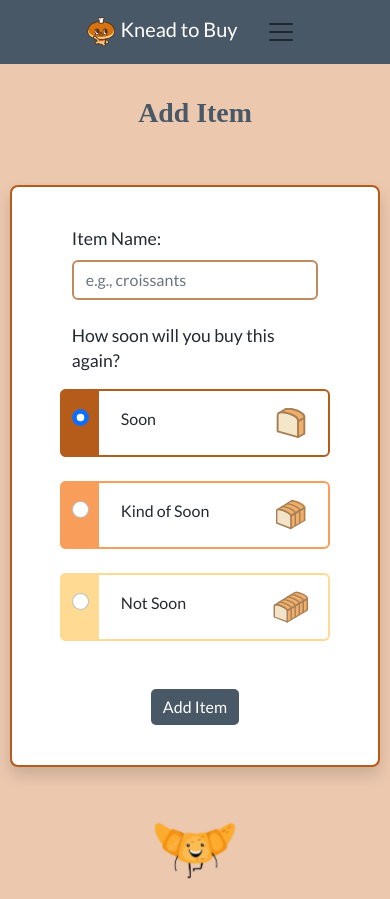
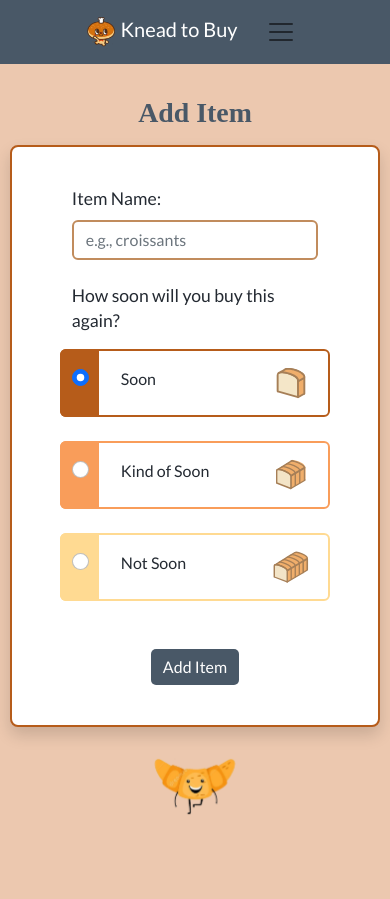
Before and after one commit to the-collab-lab/tcl-54-smart-shopping-list, a React (Vite) app: page /add-item in a window 390 px wide. After the commit the page ends 844 px from the top, so only its background shows below. Built offline with nearby package versions, Linux system fonts and the light colour scheme; a web font is replaced by a local one.

Commit message:
add item page margins edited for mobile, list items padding responsive, small edits generally

```diff
--- a/src/index.css
+++ b/src/index.css
@@ -112,11 +112,11 @@ img {
 	}
 
 	.filled-list-view .card {
-		width: 60%;
+		width: 65%;
 	}
 
 	.empty-list-view .card {
-		width: 60%;
+		width: 65%;
 	}
 
 	.filled-list-view .search-bar {
--- a/src/styles/ListItem.css
+++ b/src/styles/ListItem.css
@@ -38,8 +38,7 @@
 }
 
 .filled-list-view .flex-wrap-item-name label {
-	font-weight: 600;
-	color: #495867;
+	color: #404d5a;
 }
 
 .filled-list-view .flex-center-bread-img {
--- a/src/views/AddItem.jsx
+++ b/src/views/AddItem.jsx
@@ -114,12 +114,12 @@ export function AddItem({ listToken, data }) {
 
 	return (
 		<>
-			<div className="add-item d-flex flex-column">
+			<div className="add-item d-flex flex-column justify-content-center">
 				<header className="text-center mt-3">
 					<h1 className="fw-bold">Add Item</h1>
 				</header>
 
-				<Container className="add-item-form shadow rounded-3 py-3 mt-5 bg-white">
+				<Container className="add-item-form shadow rounded-3 py-3 mt-2 bg-white">
 					<Form onSubmit={onFormSubmit}>
 						<div className="py-4 mx-5">
 							<Form.Label htmlFor="item">Item Name:</Form.Label>
@@ -228,7 +228,7 @@ export function AddItem({ listToken, data }) {
 						</div>
 					</Form>
 				</Container>
-				<div className="mt-5 w-25 mx-auto ">
+				<div className="mt-4 w-25 mx-auto ">
 					<Croissant />
 				</div>
 			</div>
```
